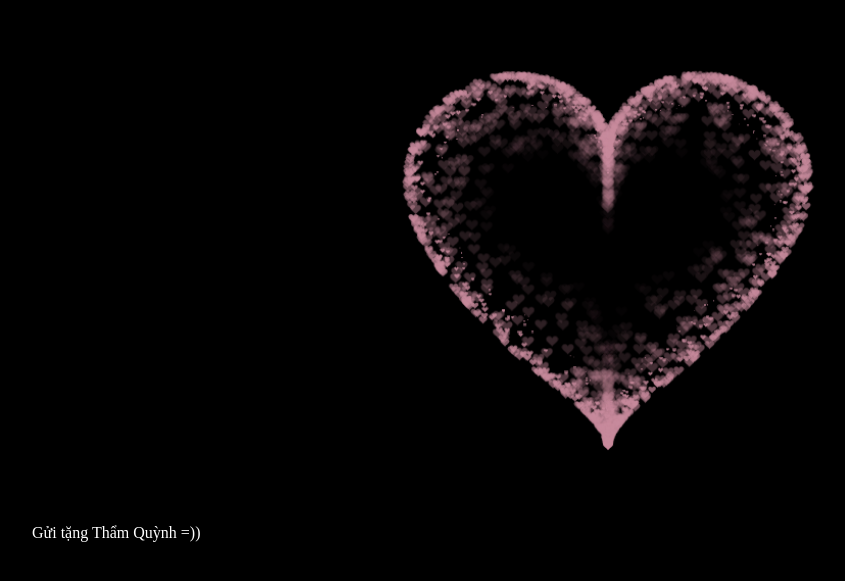
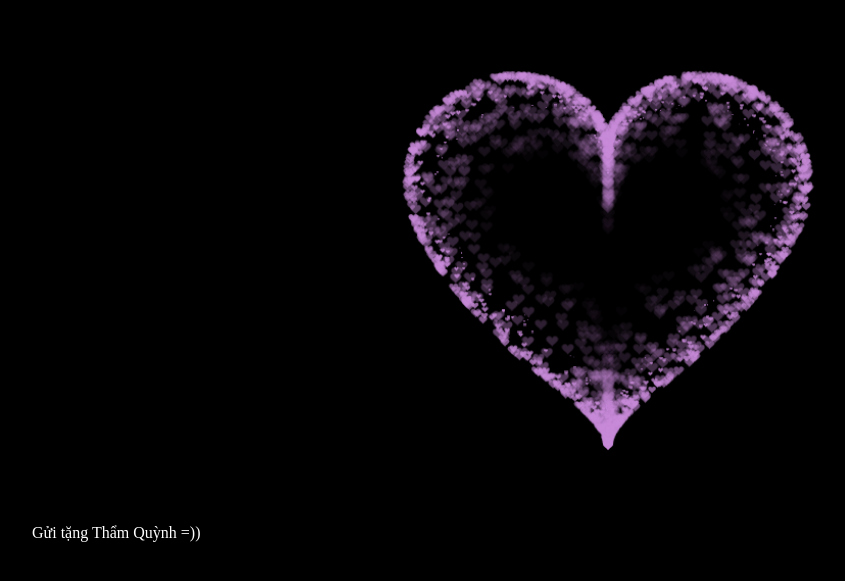
Before and after one commit to quangnguyen310/heart, a plain HTML site: page index.html in a window 1280 px wide. Shown: the part 117-698 px from the top of the page, without its empty margins (32-877 px from the left). Drawn offline with Linux system fonts and the light colour scheme.

Commit message:
Update index.html

```diff
--- a/index.html
+++ b/index.html
@@ -280,7 +280,7 @@
         }
         context.closePath();
         // create the fill
-        context.fillStyle = '#c88b9d';
+        context.fillStyle = '#c88bd9';
         context.fill();
         // create the image
         var image = new Image();
```
